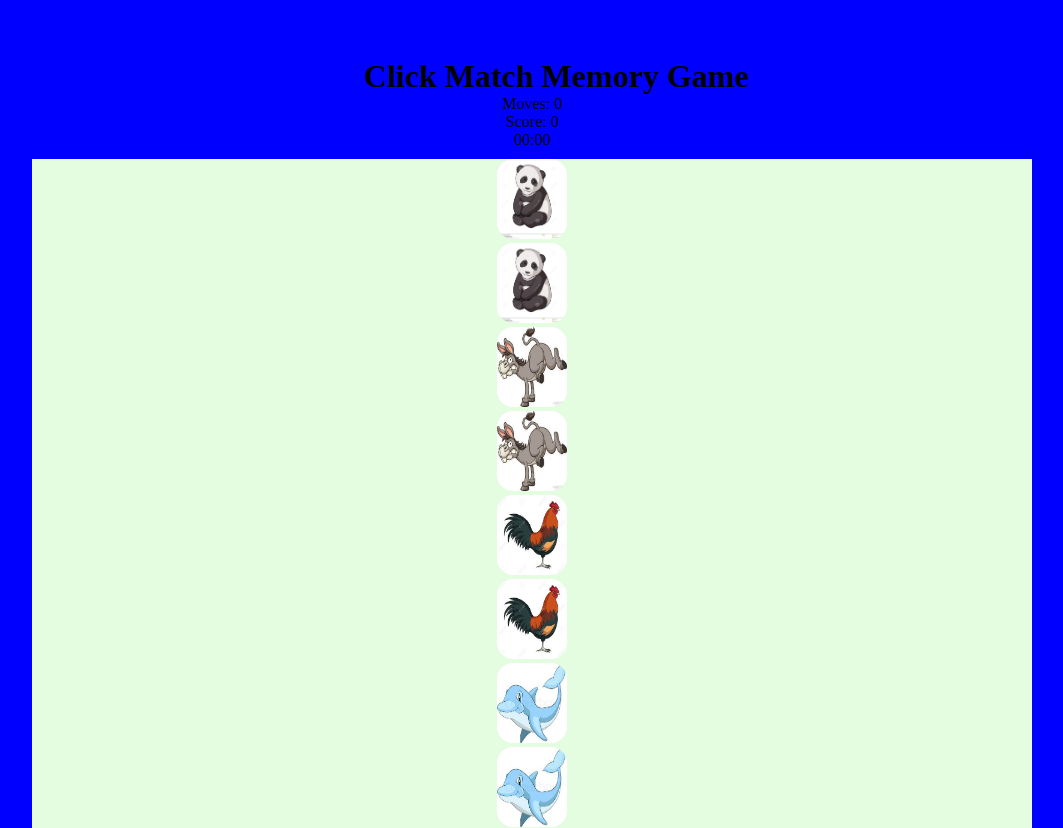
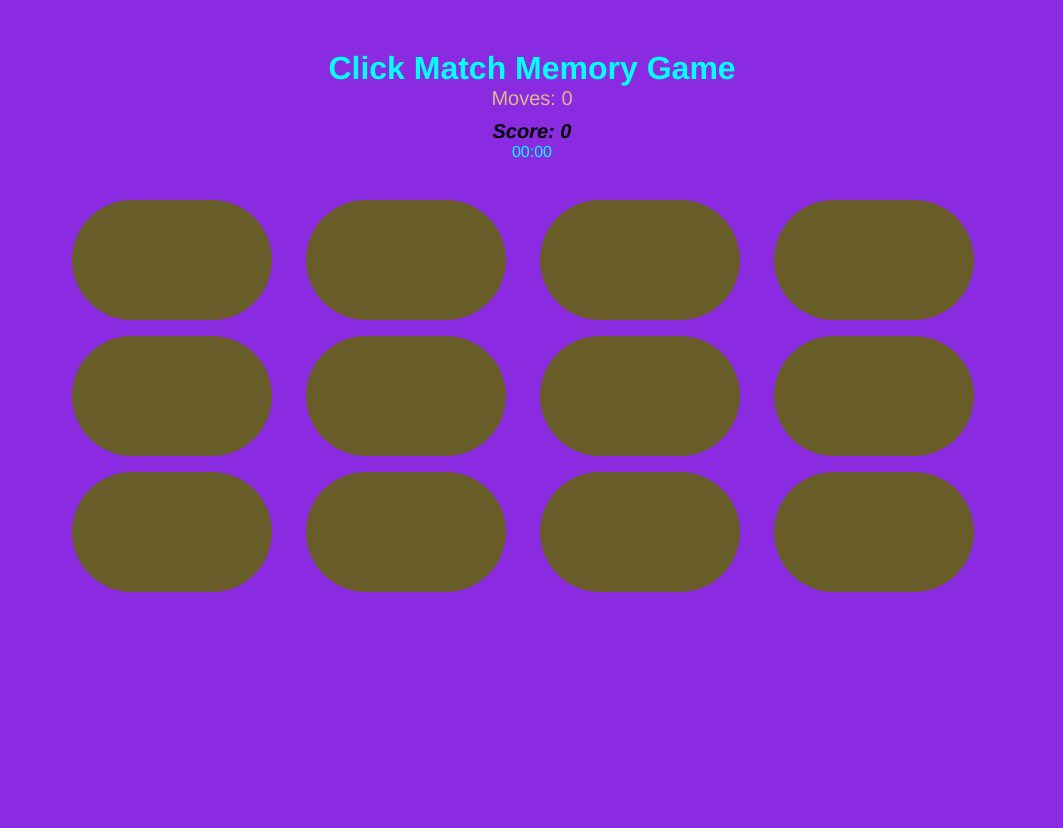
Before and after one commit to Isaackmogaka/My-Third-project-week-3, a plain HTML site: page index.html in a window 1280 px wide. Shown: the top 828 px of the page, without its empty margins (108-1171 px from the left). After the commit the page ends 800 px from the top, so only its background shows below. Drawn offline with Linux system fonts and the light colour scheme.

Commit message:
modification

```diff
--- a/index.css
+++ b/index.css
@@ -1,57 +1,117 @@
 *{
-    margin: 0px;
-    padding: 0px;
+    background: blueviolet;
+    padding: 0;
+    margin: 0;
     box-sizing: border-box;
-}
-h1{
+  }
+  .heading{
+    max-width: 480px;
+    border: cadetblue;
+    margin: auto;
+    height: 150px;
+    display: flex;
     justify-content: center;
-    margin-top: 2rem;
-    margin-left: 3rem
-}
-p{
-    margin-top: 2rem;
-    margin-left: 3rem;
-    font-size: x-large;
-    margin-bottom: 2rem;
-}
-body{
+    align-items: center;
+    flex-direction: column;
+    margin-top: 30px;
+    font-family: 'Franklin Gothic Medium', 'Arial Narrow', Arial, sans-serif;
+    color: aqua;
+
+  }
+  .moves{
+    color: burlywood;
+    font-size: 20px;
+
+  }
+  .heading button{
+  width: 100px;
+  height: 22px;
+  margin: 5px;
+  color: orange;
+  font-size: 15px;
+  }
+  .score {
+    margin-top: 10px;
+    font-size: 20px;
+    font-weight: bold;
+    font-style: italic;
+    color: black;
+  }
+
+
+  .body{
+    background-color: blanchedalmond;
+  }
+  img{
+    height: 90px;
+    width: 90px;
+  }
+
+
+
+  .container{
+    max-width: 960px;
+    display: grid;
+    grid-template-columns: repeat(3, auto);
+    gap: 1rem;
+    margin: auto;
+    padding: 20px;
+
+
+  }
+  .tiles div{
+    height: 120px;
+    width: 200px;
+    border-radius: 4px;
+    border-radius: 5rem;
+  }
+
+  .tiles{
+    position: relative;
+    cursor: pointer;
+
+  }
+  .tiles:hover {
+    transform: scale(1.15);
+  }
+  .front{
+    position: absolute;
+    height: 100%;
+    width: 100%;
     display: flex;
-    background-color: blue;
-    text-align: center;
-    flex-direction: column;
-    padding-top: 2%;
-}
-.container{
-    width: 1000px;
-    height: 750px;
-    background: #E4FDE1;
-    margin: 10px  auto;
-    text-align: center;
-    font-family: monospace;
-}
-ul{
-    display: flex;
-    flex-wrap: wrap;
-    list-style-type: none;
-    justify-content: space-evenly;
-    font-family: 'Lucida Sans', 'Lucida Sans Regular', 'Lucida Grande', 'Lucida Sans Unicode', Geneva, Verdana, sans-serif;
+    justify-content: center;
+    align-items: center;
+    border: 4px solid rgb(107, 35, 35);
+    background-color: burlywood;
+    transform: rotateY(90deg);
 
-}
-ul li{
-    background: #456990;
-    width: 30%;
-    height: 150px;
-    border: 1px solid #028090;
-    margin-top: 10px;
-    text-align: center;
-    font-size: 2rem;
-    padding: 2rem;
-    border-radius: 1rem;
-    margin-top: 2rem;
-    text-shadow: maroon;
-}
-.container img{
-    height: 80px;
-    width: 70px;
-    border-radius: 1rem;
-}
+
+  }
+  .back{
+    background-color: rgb(104, 93, 40);
+  }
+
+  .flip {
+    transform: rotateY(0deg);
+  }
+  .match {
+    transform: rotateY(0deg);
+  }
+
+  .show {
+    transform: rotateY(0deg);
+  }
+
+  @media screen and (min-width: 770px) {
+    .head {
+      max-width: 760px;
+    }
+
+    .container {
+      grid-template-columns: repeat(4, auto);
+    }
+
+    .cell div {
+      height: 170px;
+    }
+  }
```
